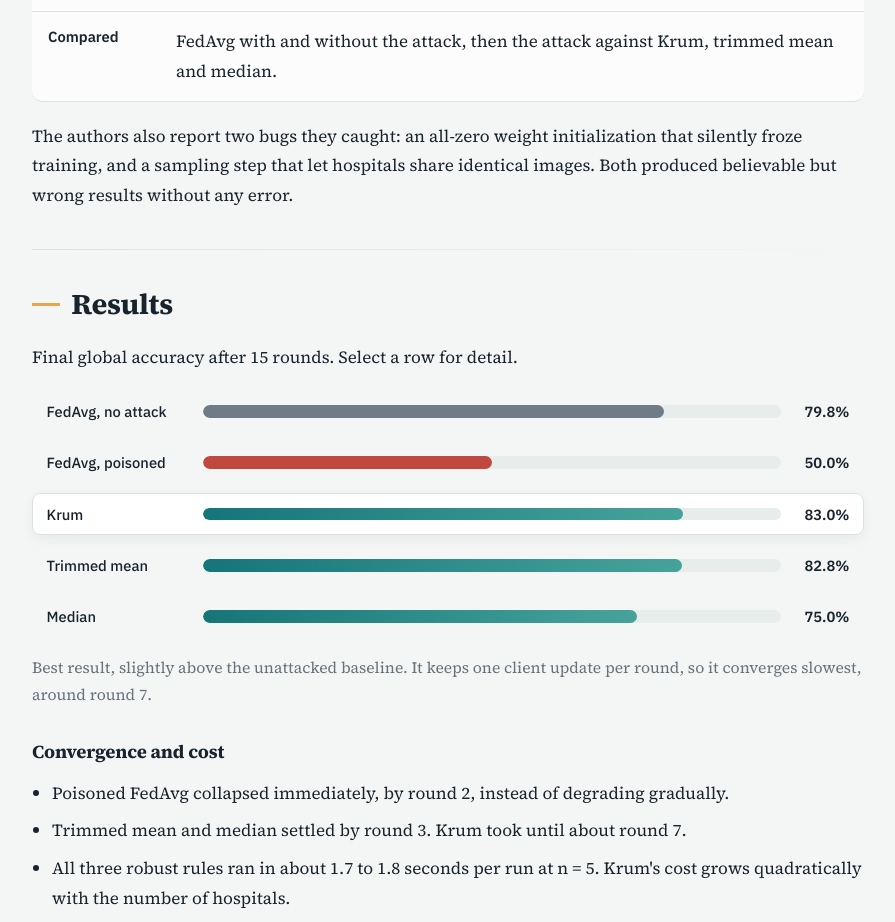
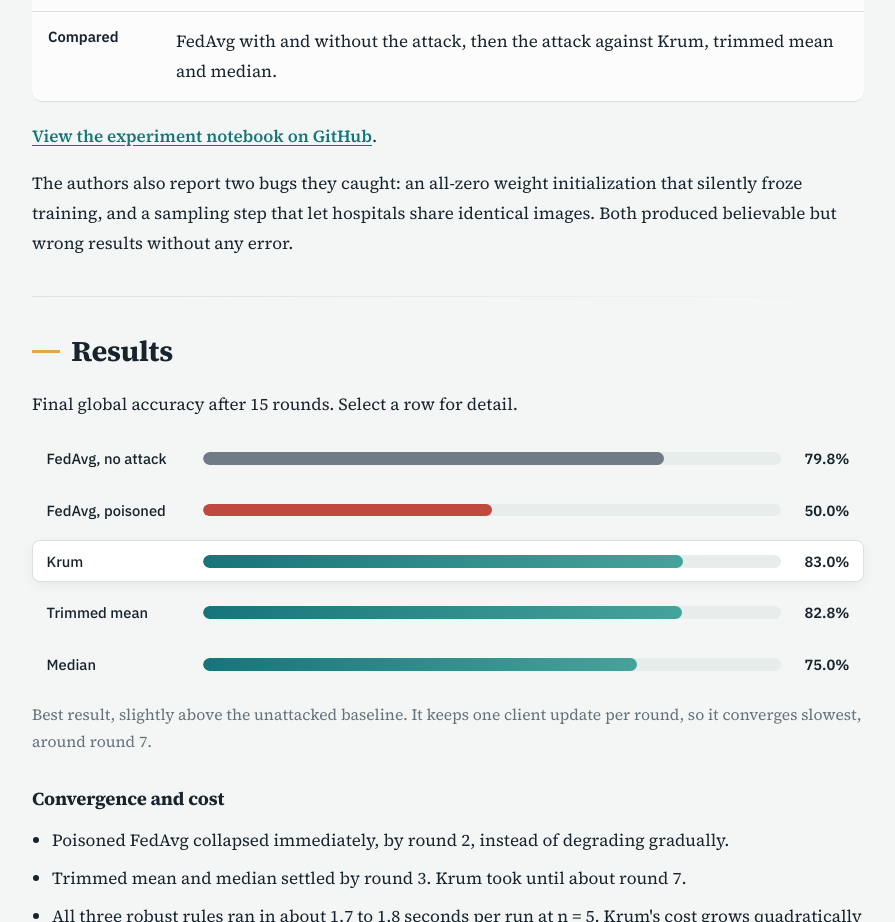
Before and after one commit to Deepak-Kambala/Cybersecurity-Privacy-in-Federated-Medical-Imaging, a plain HTML site: page index.html in a window 1280 px wide. Shown: the part 4109-5031 px from the top of the page, without its empty margins (317-1212 px from the left). Drawn offline with Linux system fonts and the light colour scheme.

Commit message:
added code

```diff
--- a/index.html
+++ b/index.html
@@ -115,6 +115,7 @@
       <div><dt>Attack</dt><dd>One hospital flips its labels and multiplies its update by 8, raising its influence from about 21% to about 68%.</dd></div>
       <div><dt>Compared</dt><dd>FedAvg with and without the attack, then the attack against Krum, trimmed mean and median.</dd></div>
     </dl>
+    <p><a href="https://github.com/Deepak-Kambala/Cybersecurity-Privacy-in-Federated-Medical-Imaging/blob/main/iisc-anl-us-fl.ipynb" target="_blank" rel="noopener noreferrer">View the experiment notebook on GitHub</a>.</p>
     <p>The authors also report two bugs they caught: an all-zero weight initialization that silently froze training, and a sampling step that let hospitals share identical images. Both produced believable but wrong results without any error.</p>
   </section>
 
```
